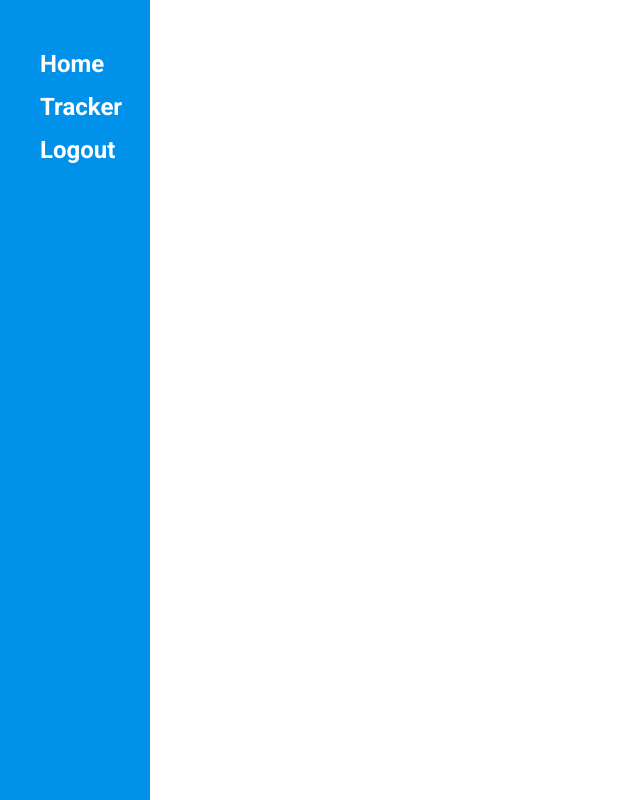
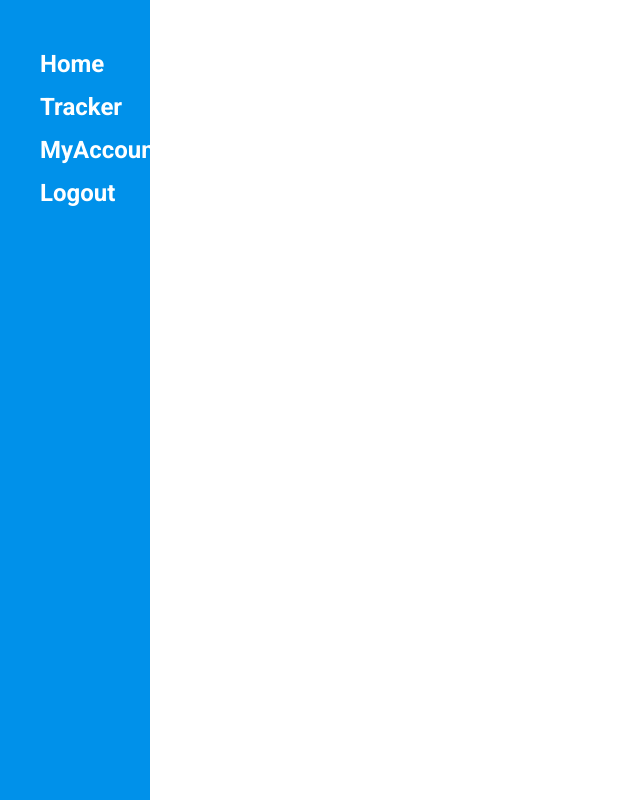
Before and after one commit to Coder-Dai/job-tracker, a React (Create React App) app: page / in a window 1280 px wide. Before the commit this address had no page. Shown: the whole page, without its empty margins (0-640 px from the left). Built offline with nearby package versions, Linux system fonts and the light colour scheme.

Commit message:
add link to my account

```diff
--- a/src/components/Nav.jsx
+++ b/src/components/Nav.jsx
@@ -50,6 +50,9 @@ const Nav = () => {
         <Link to="/tracker" onClick={anonymousSignIn}>
           <li>Tracker</li>
         </Link>
+        <Link to="/myaccount">
+          <li>MyAccount</li>
+        </Link>
         <li onClick={logout}>Logout</li>
       </ul>
     </nav>
```
